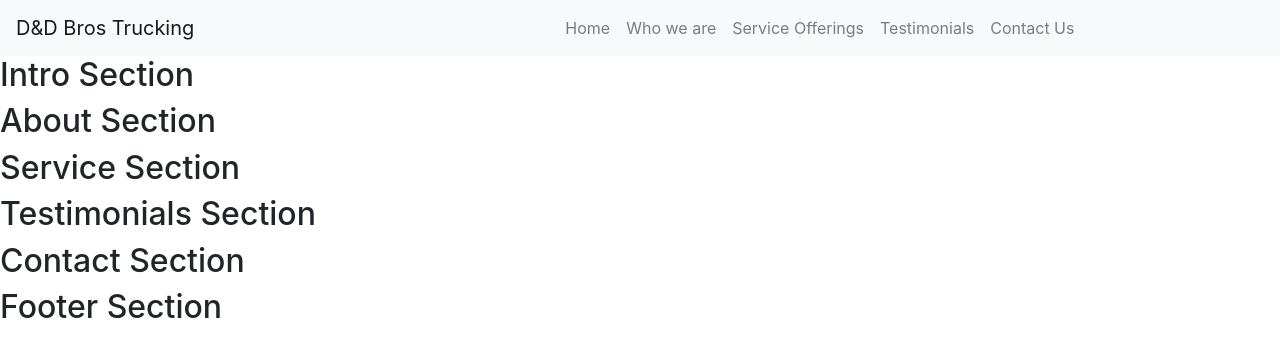
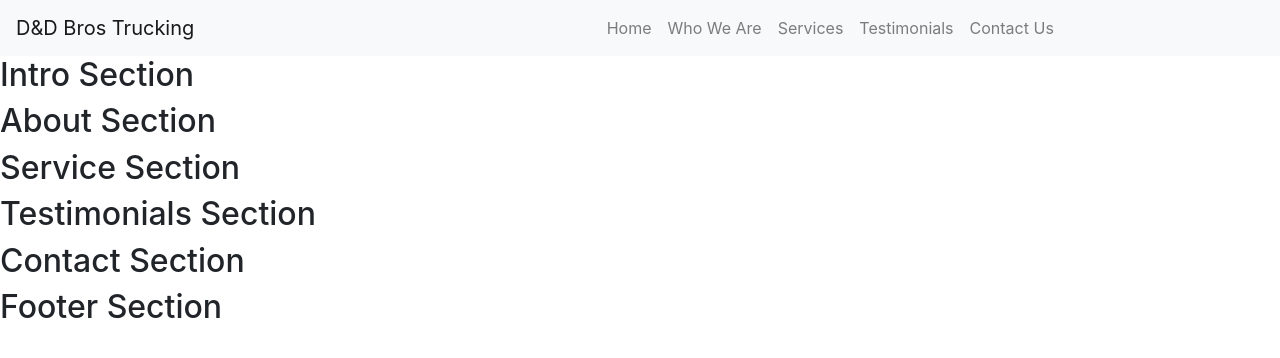
Before and after one commit to web-dev-carolina/CYCTrucking, a React (Create React App) app in the folder trucking-app/: page / in a window 1280 px wide. Shown: the top 358 px of the page. Built offline with nearby package versions, Linux system fonts and the light colour scheme.

Commit message:
Update NavbarContainer.jsx

```diff
--- a/trucking-app/src/components/NavbarContainer.jsx
+++ b/trucking-app/src/components/NavbarContainer.jsx
@@ -11,8 +11,8 @@ const NavbarContainer = () => {
           <Navbar.Brand className="mr-auto logo-nav">D&D Bros Trucking</Navbar.Brand>
           <Nav className="mx-auto">
             <Nav.Link as={HLink} to="/#intro">Home</Nav.Link>
-            <Nav.Link as={HLink} to="/#about">Who we are</Nav.Link>
-            <Nav.Link as={HLink} to="/#service">Service Offerings</Nav.Link>
+            <Nav.Link as={HLink} to="/#about">Who We Are</Nav.Link>
+            <Nav.Link as={HLink} to="/#service">Services</Nav.Link>
             <Nav.Link as={HLink} to="/#testimonials">Testimonials</Nav.Link>
             <Nav.Link as={HLink} to="/#contact">Contact Us</Nav.Link>
             {/* links aren't navigating to the right page/section */}
```
